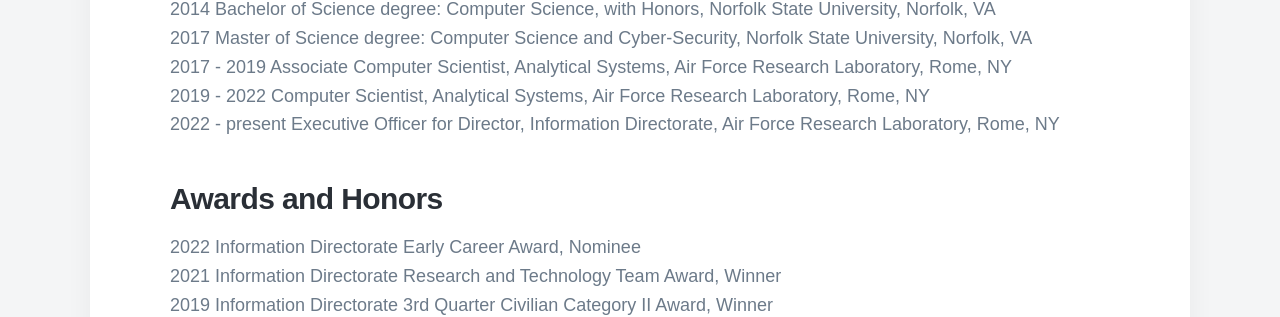
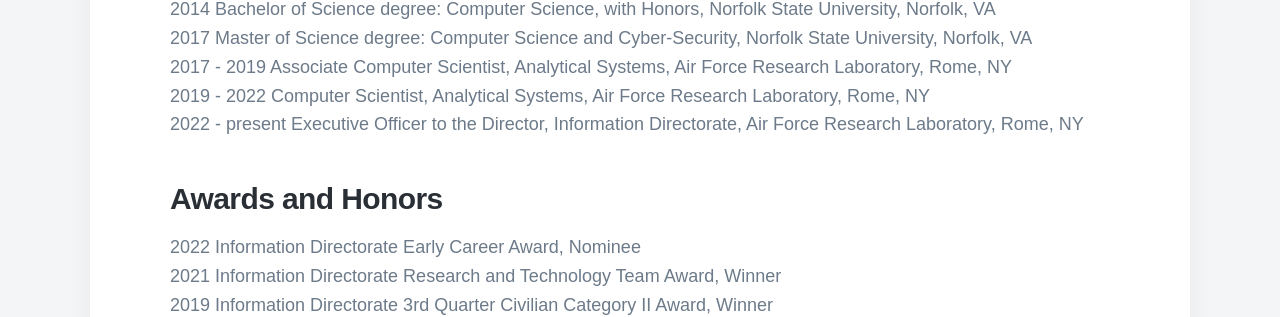
Before and after one commit to crisokonkwo/crisokonkwo.github.io, a Jekyll site: the page built from _pages/about.md, in a window 1280 px wide. Shown: the part 1102-1419 px from the top of the page. Built offline with Jekyll 4.4.1, drawn with Linux system fonts in a browser that asks for light colours; nearby versions of some CDN libraries; some web fonts are replaced.

Commit message:
Update about.md

```diff
--- a/_pages/about.md
+++ b/_pages/about.md
@@ -18,7 +18,7 @@
 2017 Master of Science degree: Computer Science and Cyber-Security, Norfolk State University, Norfolk, VA <br>
 2017 - 2019 Associate Computer Scientist, Analytical Systems, Air Force Research Laboratory, Rome, NY <br>
 2019 - 2022 Computer Scientist, Analytical Systems, Air Force Research Laboratory, Rome, NY <br>
-2022 - present Executive Officer for Director, Information Directorate, Air Force Research Laboratory, Rome, NY <br>
+2022 - present Executive Officer to the Director, Information Directorate, Air Force Research Laboratory, Rome, NY <br>
 ### Awards and Honors
 2022 Information Directorate Early Career Award, Nominee <br>
 2021 Information Directorate Research and Technology Team Award, Winner <br>
```
